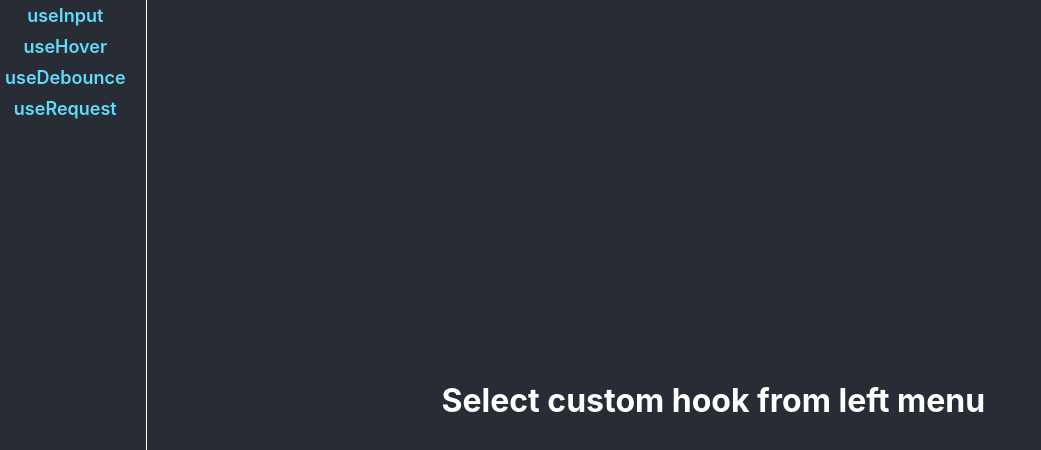
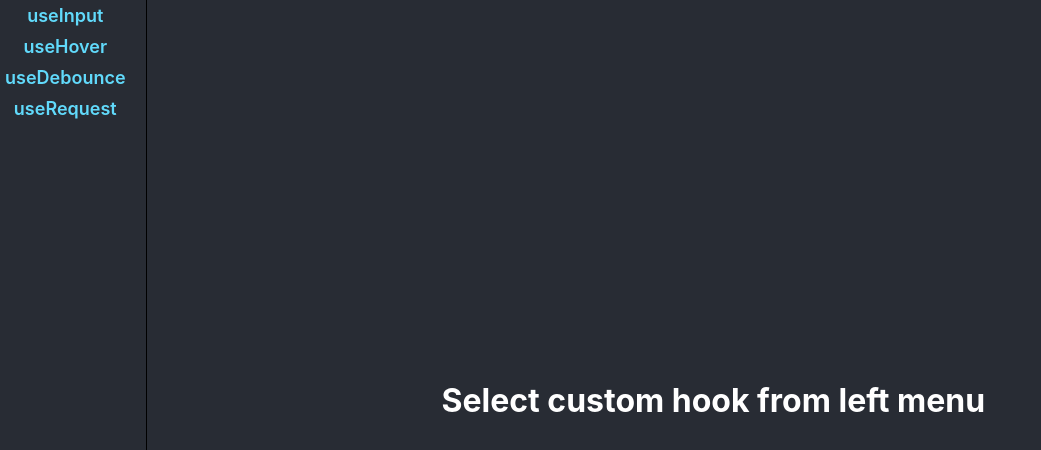
Before and after one commit to miptleha/react-hooks, a React (Create React App) app: page / in a window 1280 px wide. Shown: the top 450 px of the page, without its empty margins (0-1041 px from the left). Built offline with nearby package versions, Linux system fonts and the light colour scheme.

Commit message:
fix menu style

```diff
--- a/src/App.css
+++ b/src/App.css
@@ -14,7 +14,7 @@
   flex-direction: column;
   font-size: calc(10px + 1vmin);
   font-weight: 600;
-  border-right: 1px solid white;
+  border-right: 1px solid black;
 }
 
 .App-header .App-link {
```
